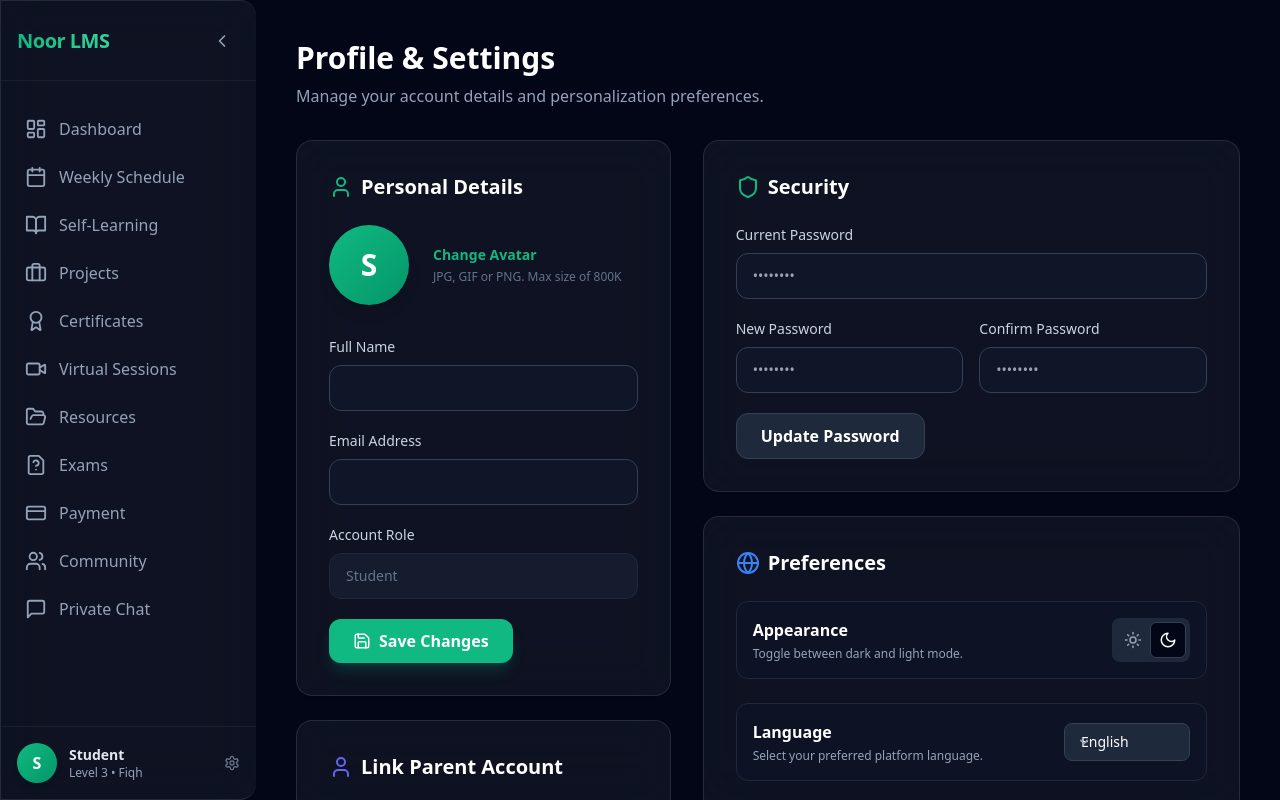
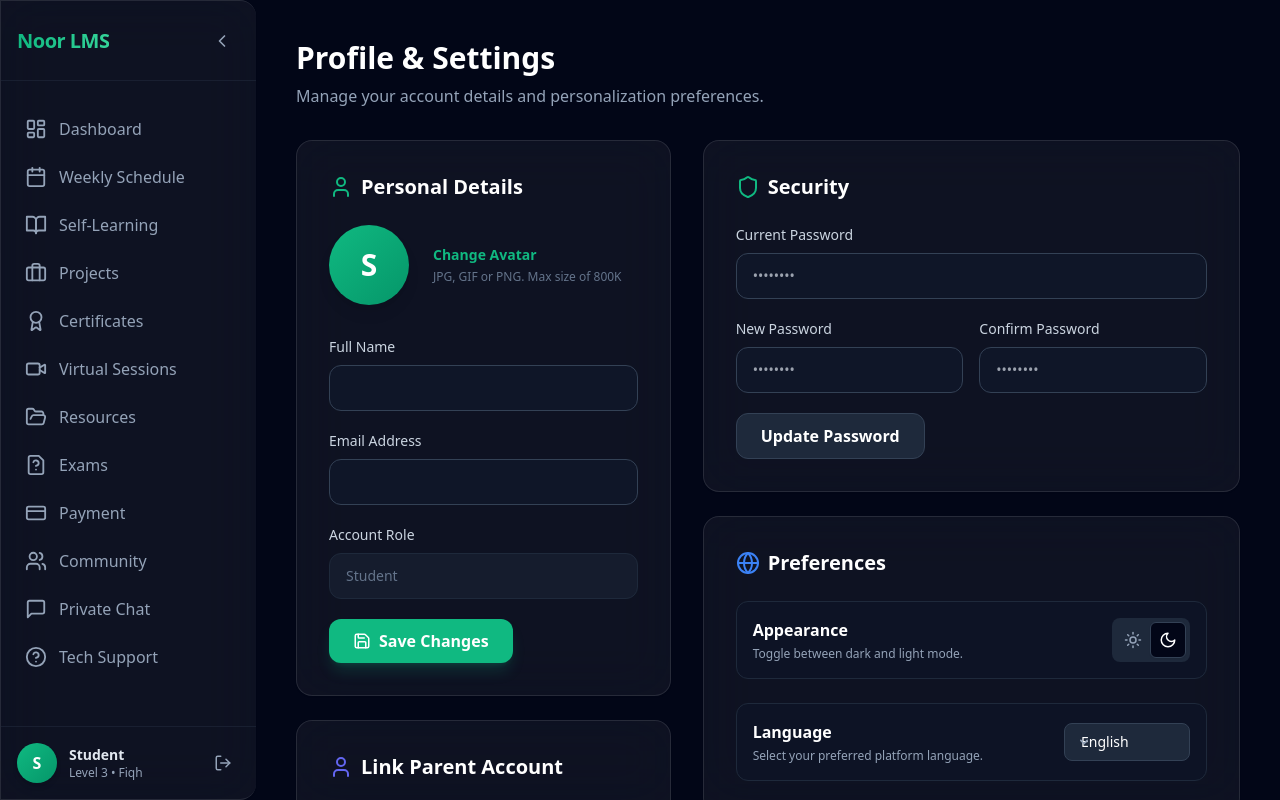
Before and after one commit to abdelrahmantarekfouadsaad-code/LMS, a Next.js app in the folder frontend/: page /settings in a window 1280 px wide. Built offline with nearby package versions, Linux system fonts and the light colour scheme; no server answers.

Commit message:
feat: implement secure logout and reactivate technical support

```diff
--- a/frontend/src/app/(dashboard)/settings/page.tsx
+++ b/frontend/src/app/(dashboard)/settings/page.tsx
@@ -2,10 +2,10 @@
 
 import React, { useState, useEffect } from 'react';
 import Sidebar from '@/components/layout/Sidebar';
-import { useSession } from 'next-auth/react';
+import { useSession, signOut } from 'next-auth/react';
 import { useRouter } from 'next/navigation';
 import { useTheme } from 'next-themes';
-import { User, Shield, Moon, Sun, Globe, Save, Loader2 } from 'lucide-react';
+import { User, Shield, Moon, Sun, Globe, Save, Loader2, LogOut, LifeBuoy } from 'lucide-react';
 import Toast, { ToastType } from '@/components/ui/Toast';
 import axios from 'axios';
 import { DJANGO_API } from '@/lib/api-config';
@@ -95,6 +95,11 @@ export default function SettingsPage() {
     parentAccount: locale === 'ar' ? 'حساب ولي الأمر' : 'Link Parent Account',
     parentAccountDesc: locale === 'ar' ? 'أدخل البريد الإلكتروني لولي أمرك لربط حسابه.' : 'Enter your parent\'s email to link their account.',
     parentEmail: locale === 'ar' ? 'البريد الإلكتروني لولي الأمر' : 'Parent Email',
+    supportAndLogout: locale === 'ar' ? 'الدعم الفني والجلسة' : 'Support & Session',
+    contactSupportBtn: locale === 'ar' ? 'التواصل مع الدعم الفني' : 'Contact Technical Support',
+    contactSupportDesc: locale === 'ar' ? 'هل تحتاج إلى مساعدة؟ تواصل مع فريق الدعم الفني لدينا.' : 'Need help? Reach out to our technical support team.',
+    logoutBtn: locale === 'ar' ? 'تسجيل الخروج' : 'Log Out',
+    logoutDesc: locale === 'ar' ? 'تسجيل الخروج من جلستك بشكل آمن.' : 'Sign out of your session securely.',
   };
 
   const handleUpdateProfile = async (e: React.FormEvent) => {
@@ -386,6 +391,49 @@ export default function SettingsPage() {
               </div>
             </div>
 
+            {/* Support & Session Section */}
+            <div className="glass-panel p-8">
+              <h2 className="text-xl font-bold text-slate-900 dark:text-white mb-6 flex items-center gap-2">
+                <LifeBuoy className="text-primary animate-pulse" /> {t.supportAndLogout}
+              </h2>
+
+              <div className="grid grid-cols-1 sm:grid-cols-2 gap-6">
+                {/* Tech Support Reactivation Card */}
+                <div className="flex flex-col justify-between p-5 bg-white/50 dark:bg-slate-900/40 rounded-2xl border border-slate-200 dark:border-slate-800/80 transition-all hover:shadow-md hover:border-primary/30 group">
+                  <div>
+                    <div className="w-10 h-10 rounded-xl bg-primary/10 flex items-center justify-center mb-3 group-hover:scale-110 transition-transform">
+                      <LifeBuoy className="w-5 h-5 text-primary" />
+                    </div>
+                    <h3 className="font-bold text-slate-900 dark:text-white text-sm mb-1">{t.contactSupportBtn}</h3>
+                    <p className="text-xs text-slate-500 dark:text-slate-400 mb-4">{t.contactSupportDesc}</p>
+                  </div>
+                  <button
+                    onClick={() => router.push('/support')}
+                    className="w-full py-2.5 px-4 bg-gradient-to-r from-primary to-emerald-600 hover:from-primary-hover hover:to-emerald-700 text-white font-bold rounded-xl transition-all shadow-md shadow-primary/15 text-xs flex items-center justify-center gap-2"
+                  >
+                    <LifeBuoy size={14} /> {t.contactSupportBtn}
+                  </button>
+                </div>
+
+                {/* Secure Log Out Card */}
+                <div className="flex flex-col justify-between p-5 bg-white/50 dark:bg-slate-900/40 rounded-2xl border border-slate-200 dark:border-slate-800/80 transition-all hover:shadow-md hover:border-red-500/30 group">
+                  <div>
+                    <div className="w-10 h-10 rounded-xl bg-red-500/10 flex items-center justify-center mb-3 group-hover:scale-110 transition-transform">
+                      <LogOut className="w-5 h-5 text-red-500" />
+                    </div>
+                    <h3 className="font-bold text-slate-900 dark:text-white text-sm mb-1">{t.logoutBtn}</h3>
+                    <p className="text-xs text-slate-500 dark:text-slate-400 mb-4">{t.logoutDesc}</p>
+                  </div>
+                  <button
+                    onClick={() => signOut({ callbackUrl: '/login' })}
+                    className="w-full py-2.5 px-4 bg-gradient-to-r from-red-500 to-rose-600 hover:from-red-600 hover:to-rose-700 text-white font-bold rounded-xl transition-all shadow-md shadow-red-500/15 text-xs flex items-center justify-center gap-2"
+                  >
+                    <LogOut size={14} /> {t.logoutBtn}
+                  </button>
+                </div>
+              </div>
+            </div>
+
           </div>
 
         </div>
--- a/frontend/src/components/layout/Sidebar.tsx
+++ b/frontend/src/components/layout/Sidebar.tsx
@@ -3,7 +3,7 @@
 import React, { useState } from 'react';
 import Link from 'next/link';
 import { usePathname } from 'next/navigation';
-import { useSession } from 'next-auth/react';
+import { useSession, signOut } from 'next-auth/react';
 import { useLocale } from '@/hooks/useLocale';
 import { DICTIONARY } from '@/locales/dictionary';
 import {
@@ -22,7 +22,8 @@ import {
   FolderOpen,
   MessageSquare,
   Award,
-  Briefcase
+  Briefcase,
+  LogOut
 } from 'lucide-react';
 import { motion, AnimatePresence } from 'framer-motion';
 import { useUserRole } from '@/hooks/useUserRole';
@@ -39,6 +40,7 @@ const NAV_ITEMS = [
   { nameKey: 'payment', href: '/payment', icon: CreditCard },
   { nameKey: 'community', href: '/community', icon: Users },
   { nameKey: 'chat', href: '/chat', icon: MessageSquare },
+  { nameKey: 'support', href: '/support', icon: HelpCircle },
 ];
 
   const GUEST_ALLOWED_ROUTES = ['/dashboard', '/learning'];
@@ -141,9 +143,9 @@ export default function Sidebar() {
       </div>
 
       {/* Footer / Profile Snippet */}
-      <Link href="/settings" passHref>
-        <div className="p-4 border-t border-white/10 dark:border-slate-700/30 cursor-pointer hover:bg-white/5 transition-colors group">
-          <div className="flex items-center gap-3">
+      <div className="p-4 border-t border-white/10 dark:border-slate-700/30">
+        <div className="flex items-center justify-between gap-3">
+          <Link href="/settings" className="flex items-center gap-3 flex-1 min-w-0 group cursor-pointer">
             <div className="w-10 h-10 rounded-full bg-gradient-to-br from-primary to-emerald-600 flex items-center justify-center text-white font-bold shrink-0 shadow-md">
               {initial}
             </div>
@@ -153,9 +155,9 @@ export default function Sidebar() {
                   initial={{ opacity: 0 }}
                   animate={{ opacity: 1 }}
                   exit={{ opacity: 0 }}
-                  className="flex flex-col overflow-hidden whitespace-nowrap flex-1"
+                  className="flex flex-col overflow-hidden whitespace-nowrap flex-1 text-start"
                 >
-                  <span className="text-sm font-semibold text-slate-900 dark:text-slate-200 group-hover:text-primary transition-colors">{userName}</span>
+                  <span className="text-sm font-semibold text-slate-900 dark:text-slate-200 group-hover:text-primary transition-colors truncate">{userName}</span>
                   <span className="text-xs text-slate-500 dark:text-slate-400">
                     {isGuest ? (
                       <span className="inline-flex items-center gap-1 text-amber-500">
@@ -167,17 +169,18 @@ export default function Sidebar() {
                 </motion.div>
               )}
             </AnimatePresence>
-            {isExpanded && (
-              <motion.div initial={{ opacity: 0 }} animate={{ opacity: 1 }}>
-                <svg xmlns="http://www.w3.org/2000/svg" width="16" height="16" viewBox="0 0 24 24" fill="none" stroke="currentColor" strokeWidth="2" strokeLinecap="round" strokeLinejoin="round" className="text-slate-500 group-hover:text-primary group-hover:rotate-90 transition-all duration-300">
-                  <path d="M12.22 2h-.44a2 2 0 0 0-2 2v.18a2 2 0 0 1-1 1.73l-.43.25a2 2 0 0 1-2 0l-.15-.08a2 2 0 0 0-2.73.73l-.22.38a2 2 0 0 0 .73 2.73l.15.1a2 2 0 0 1 1 1.72v.51a2 2 0 0 1-1 1.74l-.15.09a2 2 0 0 0-.73 2.73l.22.38a2 2 0 0 0 2.73.73l.15-.08a2 2 0 0 1 2 0l.43.25a2 2 0 0 1 1 1.73V20a2 2 0 0 0 2 2h.44a2 2 0 0 0 2-2v-.18a2 2 0 0 1 1-1.73l.43-.25a2 2 0 0 1 2 0l.15.08a2 2 0 0 0 2.73-.73l.22-.39a2 2 0 0 0-.73-2.73l-.15-.08a2 2 0 0 1-1-1.74v-.5a2 2 0 0 1 1-1.74l.15-.09a2 2 0 0 0 .73-2.73l-.22-.38a2 2 0 0 0-2.73-.73l-.15.08a2 2 0 0 1-2 0l-.43-.25a2 2 0 0 1-1-1.73V4a2 2 0 0 0-2-2z"/>
-                  <circle cx="12" cy="12" r="3"/>
-                </svg>
-              </motion.div>
-            )}
-          </div>
+          </Link>
+          {isExpanded && (
+            <button
+              onClick={() => signOut({ callbackUrl: '/login' })}
+              className="p-2 rounded-xl text-slate-500 hover:text-red-500 hover:bg-red-500/10 dark:text-slate-400 dark:hover:text-red-400 dark:hover:bg-red-500/15 transition-all duration-200 shrink-0"
+              title={t.logout}
+            >
+              <LogOut size={18} />
+            </button>
+          )}
         </div>
-      </Link>
+      </div>
     </motion.aside>
   );
 }
--- a/frontend/src/locales/dictionary.ts
+++ b/frontend/src/locales/dictionary.ts
@@ -13,6 +13,7 @@ export const DICTIONARY = {
       payment: "Payment",
       chat: "Private Chat",
       support: "Tech Support",
+      logout: "Log Out",
       level: "Level 3 • Fiqh"
     },
     dashboard: {
@@ -207,6 +208,7 @@ export const DICTIONARY = {
       payment: "الدفع",
       chat: "شات",
       support: "الدعم الفني",
+      logout: "تسجيل الخروج",
       level: "المستوى ٣ • فقه"
     },
     dashboard: {
```
